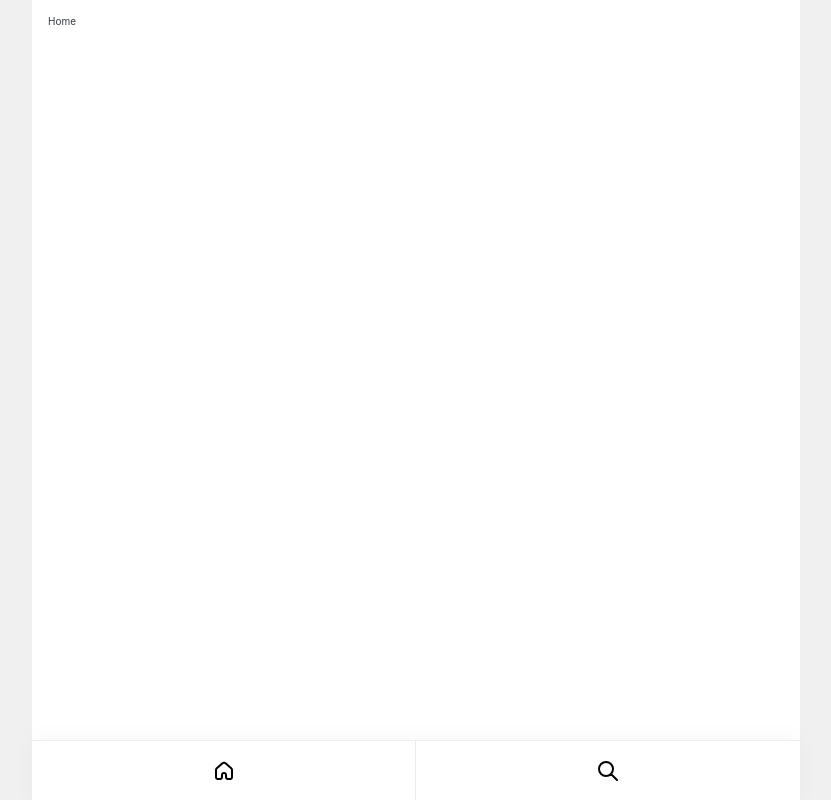
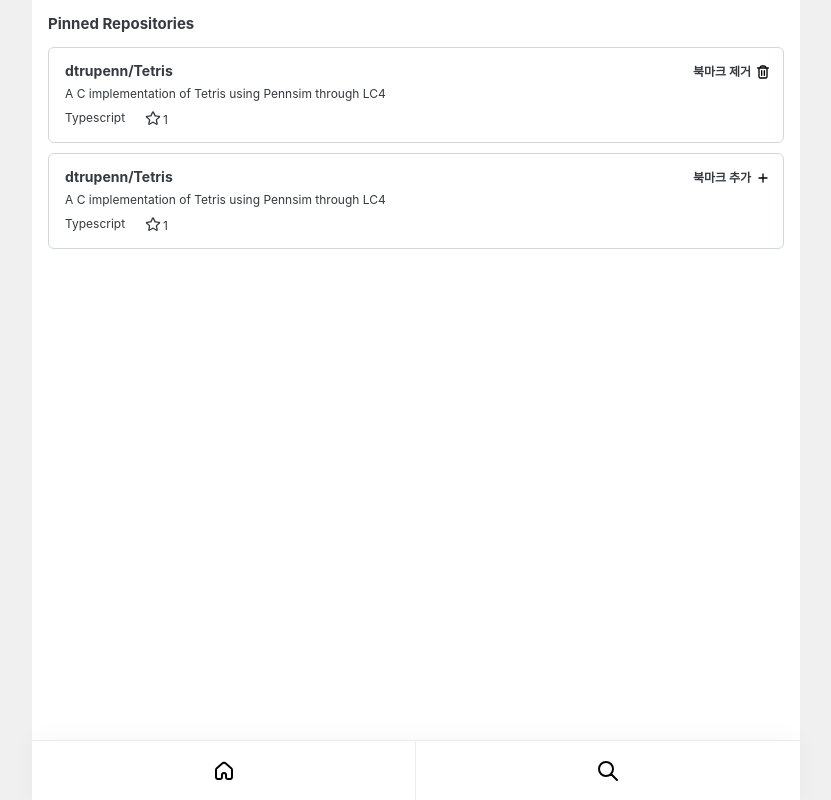
Before and after one commit to HaJunRyu/payhere-my-github-issue, a React (Vite) app: page / in a window 1280 px wide. Shown: the whole page, without its empty margins (224-1055 px from the left). Built offline with nearby package versions, Linux system fonts and the light colour scheme; a web font is replaced by a local one.

Commit message:
Feat: dummyData를 이용해 Repository 리스트를 Home에 렌더링한다

```diff
--- /dev/null
+++ b/src/components/common/Repositories/Repositories.styled.ts
@@ -0,0 +1,7 @@
+import styled from '@emotion/styled';
+
+export const Repositories = styled.ul`
+  display: flex;
+  flex-flow: column nowrap;
+  gap: 1rem;
+`;
--- /dev/null
+++ b/src/components/common/Repositories/Repositories.tsx
@@ -0,0 +1,19 @@
+import { Repository } from '@/components/common';
+import type { RepositoryType } from '@/components/common/Repository/Repository';
+import * as Styled from './Repositories.styled';
+
+interface RepositoriesProps {
+  repositories: RepositoryType[];
+}
+
+const Repositories = ({ repositories }: RepositoriesProps) => {
+  return (
+    <Styled.Repositories>
+      {repositories.map(repositoryProps => {
+        return <Repository {...repositoryProps} />;
+      })}
+    </Styled.Repositories>
+  );
+};
+
+export default Repositories;
--- a/src/components/common/index.ts
+++ b/src/components/common/index.ts
@@ -1,3 +1,4 @@
 export { default as Layout } from './Layout/Layout';
 export { default as Navigation } from './Navigation/Navigation';
 export { default as Repository } from './Repository/Repository';
+export { default as Repositories } from './Repositories/Repositories';
--- /dev/null
+++ b/src/components/home/BookmarkSection/BookmarkSection.styled.ts
@@ -0,0 +1,5 @@
+import styled from '@emotion/styled';
+
+export const BookmarkSection = styled.section`
+  margin-top: 1.6rem;
+`;
--- /dev/null
+++ b/src/components/home/BookmarkSection/BookmarkSection.tsx
@@ -0,0 +1,29 @@
+import { Repositories } from '@/components/common';
+import * as Styled from './BookmarkSection.styled';
+
+const dummyRepos = [
+  {
+    fullName: 'dtrupenn/Tetris',
+    description: 'A C implementation of Tetris using Pennsim through LC4',
+    language: 'Typescript',
+    isBookmarked: true,
+    stargazersCount: 1,
+  },
+  {
+    fullName: 'dtrupenn/Tetris',
+    description: 'A C implementation of Tetris using Pennsim through LC4',
+    language: 'Typescript',
+    isBookmarked: false,
+    stargazersCount: 1,
+  },
+];
+
+const BookmarkSection = () => {
+  return (
+    <Styled.BookmarkSection>
+      <Repositories repositories={dummyRepos} />
+    </Styled.BookmarkSection>
+  );
+};
+
+export default BookmarkSection;
--- /dev/null
+++ b/src/components/home/index.ts
@@ -0,0 +1 @@
+export { default as BookmarkSection } from './BookmarkSection/BookmarkSection';
--- a/src/pages/Home.tsx
+++ b/src/pages/Home.tsx
@@ -1,5 +1,13 @@
+import { Repository } from '@/components/common';
+import { BookmarkSection } from '@/components/home';
+
 const Home = () => {
-  return <div>Home</div>;
+  return (
+    <main>
+      <h2>Pinned Repositories</h2>
+      <BookmarkSection />
+    </main>
+  );
 };
 
 export default Home;
```
